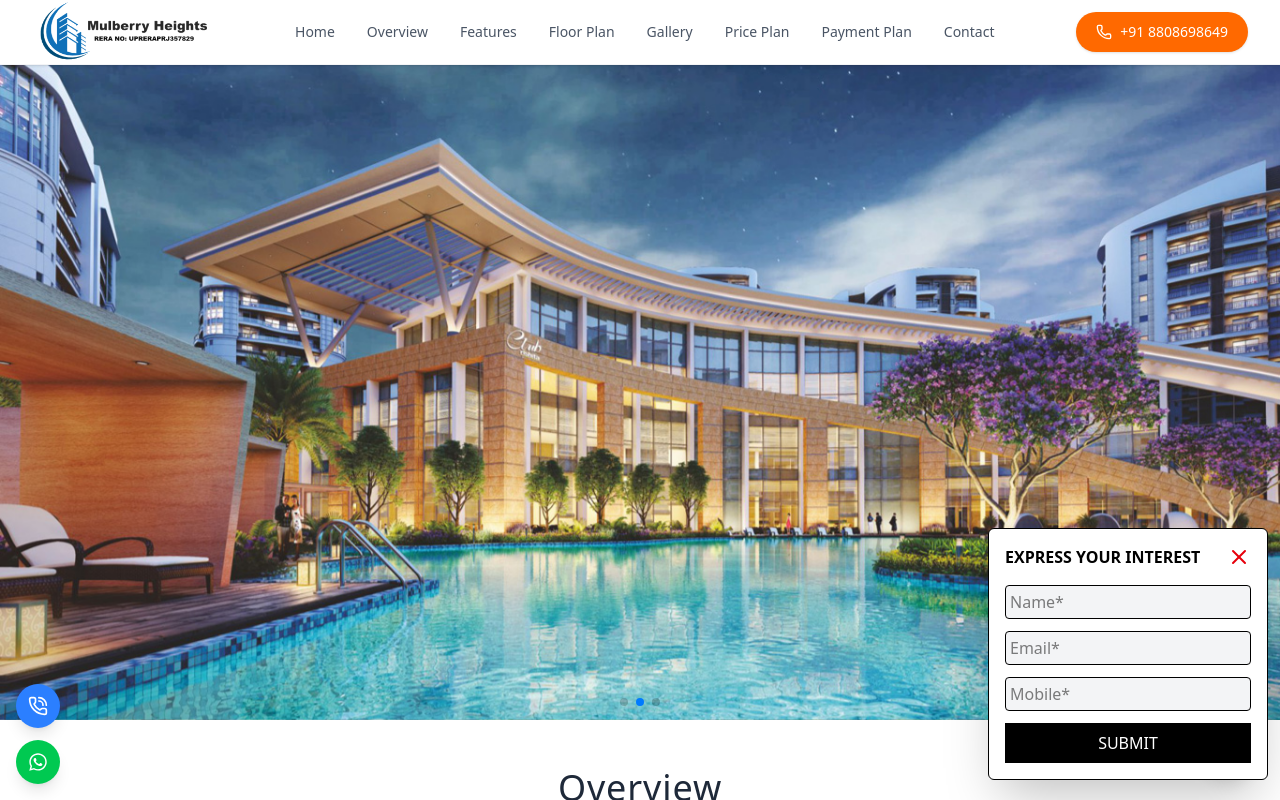
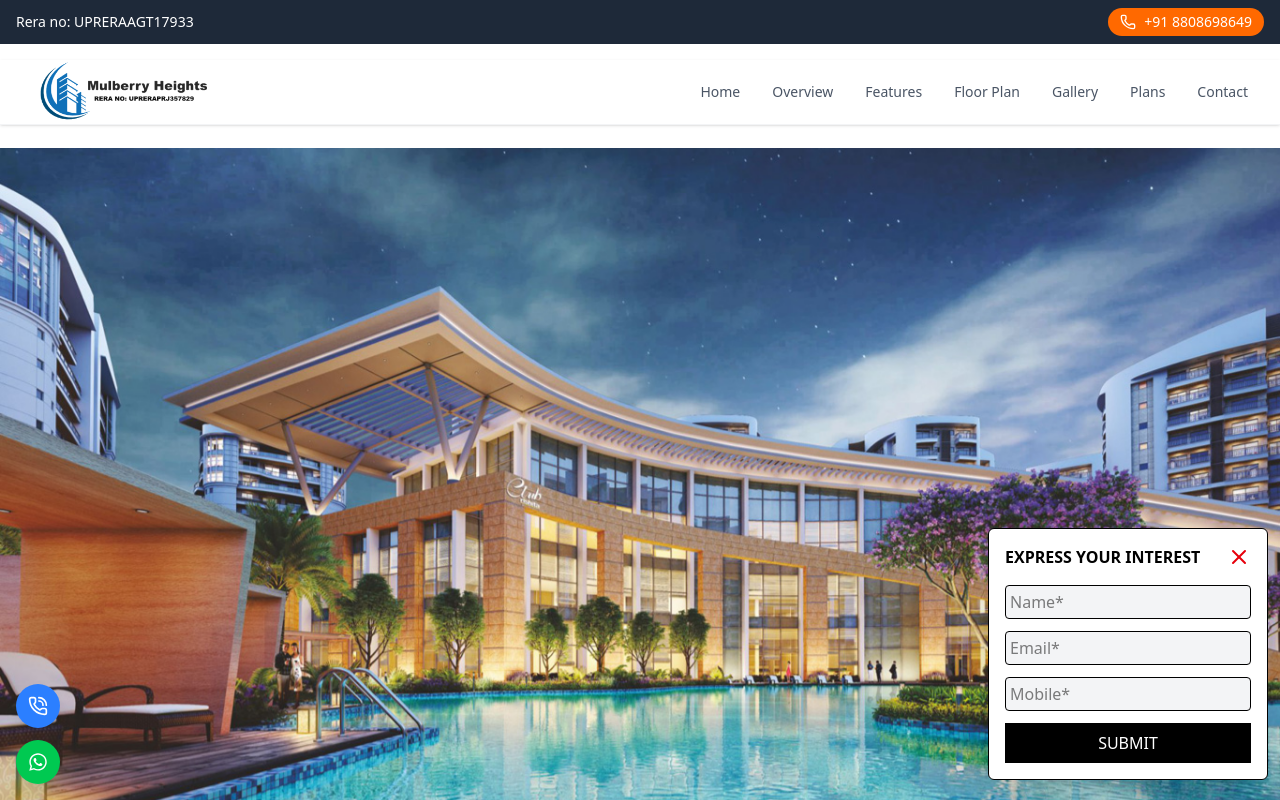
Before and after one commit to SquareIt-12/dpspalladio, a React (Vite) app: page / in a window 1280 px wide. Shown: the top 800 px of the page. Built offline with nearby package versions, Linux system fonts and the light colour scheme.

Commit message:
removed navbar item

```diff
--- a/package.json
+++ b/package.json
@@ -11,6 +11,7 @@
   },
   "dependencies": {
     "@tailwindcss/vite": "^4.1.11",
+    "firebase": "^12.0.0",
     "lucide-react": "^0.525.0",
     "react": "^19.1.0",
     "react-dom": "^19.1.0",
--- a/src/App.jsx
+++ b/src/App.jsx
@@ -18,17 +18,16 @@ function App() {
     <>
     {/* Floating CTA Buttons */}
       <div className="fixed bottom-4 left-4 flex flex-col gap-3 z-50">
-        {/* Call Button */}
         <a
-          href="tel:+918808698649" // Replace with your phone number
+          href="tel:+918808698649"
           className="bg-blue-500 hover:bg-blue-600 text-white p-3 rounded-full shadow-lg flex items-center justify-center transition duration-300"
         >
           <PhoneCall className="w-5 h-5" />
         </a>
 
-        {/* WhatsApp Button */}
+
         <a
-          href="https://wa.me/918808698649" // Replace with your WhatsApp number
+          href="https://wa.me/918808698649"
           target="_blank"
           rel="noopener noreferrer"
           className="bg-green-500 hover:bg-green-600 text-white p-3 rounded-full shadow-lg flex items-center justify-center transition duration-300"
--- a/src/components/header.jsx
+++ b/src/components/header.jsx
@@ -1,9 +1,20 @@
-import React, { useState } from "react";
+import React, { useState, useEffect } from "react";
 import { Menu, X, Phone } from "lucide-react";
 import Logo from "../assets/mlogo1.png";
 
 export default function Header() {
   const [isMenuOpen, setIsMenuOpen] = useState(false);
+  const [isScrolled, setIsScrolled] = useState(false);
+
+  useEffect(() => {
+    const handleScroll = () => {
+      const reraHeight = 60; // Approximate height of RERA section
+      setIsScrolled(window.scrollY > reraHeight);
+    };
+
+    window.addEventListener("scroll", handleScroll);
+    return () => window.removeEventListener("scroll", handleScroll);
+  }, []);
 
   const navigationItems = [
     { name: "Home", href: "#" },
@@ -11,15 +22,31 @@ export default function Header() {
     { name: "Features", href: "#features" },
     { name: "Floor Plan", href: "#floorplan" },
     { name: "Gallery", href: "#gallery" },
-    { name: "Price Plan", href: "#priceplan" },
-    { name: "Payment Plan", href: "#paymentplan" },
+    { name: "Plans", href: "#priceplan" },
+    // { name: "Payment Plan", href: "#paymentplan" },
     { name: "Contact", href: "#contact" },
   ];
 
-
   return (
     <>
-      <header className="fixed top-0 left-0 right-0 bg-white shadow-sm z-50 border-b border-gray-100">
+      {/* RERA section - This will scroll with the page */}
+      <div className="bg-gray-800 flex items-center justify-between px-4 py-2 text-xs sm:text-sm text-white">
+        <span className="lg:text-md md:text-md text-sm">Rera no: UPRERAAGT17933</span>
+        <a
+          href="tel:+918808698649"
+          className="bg-orange-500 hover:bg-orange-600 text-white px-3 py-1 rounded-full flex items-center gap-2"
+        >
+          <Phone size={16} />
+          <span>+91 8808698649</span>
+        </a>
+      </div>
+
+      {/* Fixed Header - Position changes based on scroll */}
+      <header
+        className={`fixed left-0 right-0 bg-white shadow-sm z-50 border-b border-gray-100 transition-all duration-300 ${
+          isScrolled ? "top-0" : "top-15"
+        }`}
+      >
         <div className="max-w-7xl mx-auto px-4 sm:px-6 lg:px-8">
           <div className="flex items-center justify-between h-16">
             {/* Logo - exact match to image */}
@@ -48,7 +75,7 @@ export default function Header() {
             </nav>
 
             {/* Contact Button - exact match */}
-            <div className="hidden lg:flex">
+            {/* <div className="hidden lg:flex">
               <a
                 href="tel:+918808698649"
                 className="bg-orange-500 hover:bg-orange-600 text-white px-5 py-2.5 rounded-full text-sm font-medium transition-all duration-200 flex items-center space-x-2 shadow-sm"
@@ -56,7 +83,7 @@ export default function Header() {
                 <Phone size={16} />
                 <span>+91 8808698649</span>
               </a>
-            </div>
+            </div> */}
 
             {/* Mobile menu button */}
             <div className="lg:hidden">
@@ -101,6 +128,13 @@ export default function Header() {
           )}
         </div>
       </header>
+
+      {/* Spacer div to account for the header height - adjusts based on scroll */}
+      <div
+        className={`transition-all duration-300 ${
+          isScrolled ? "h-16" : "h-26"
+        }`}
+      ></div>
     </>
   );
 }
```
Also changed, not shown: 1 other file (tests, documents, lock files or other folders).
